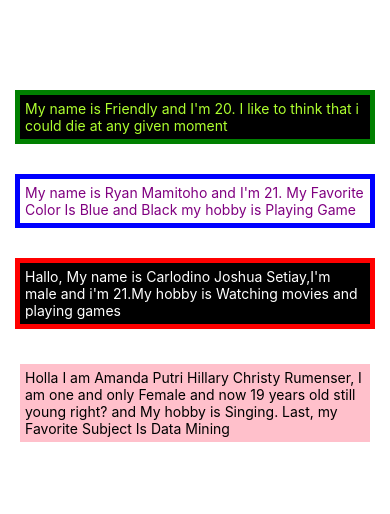
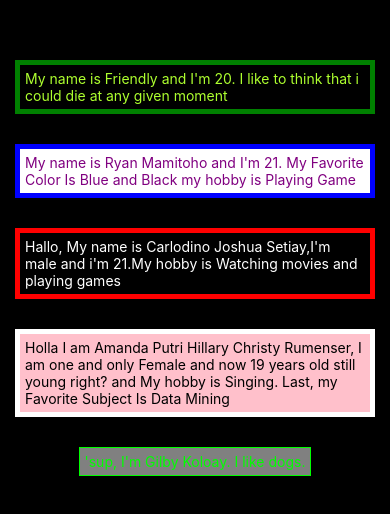
Before and after one commit to RumenserAmanda/Mobile-Programming, a React Native app in the folder exercise_06/: screen / in a window 390 px wide. Shown: the part 154-668 px from the top of the page. Built offline with nearby package versions, Linux system fonts and the light colour scheme.

Commit message:
Added /components/Gilby.js & edited App.js

```diff
--- a/exercise_06/App.js
+++ b/exercise_06/App.js
@@ -4,11 +4,12 @@ import Friendlyyyyy from './components/Friendly';
 import RyanM from './components/Ryan';
 import Carlodinoooo from './components/Carlodino';
 import Amanda from './components/Amanda';
+import Gil from './components/Gilby';
 
 const style = StyleSheet.create({
   View: {
     flex: 1,
-    backgroundColor: 'white',
+    backgroundColor: 'black',
     alignItems: 'center',
     justifyContent: 'center',
   },
@@ -40,6 +41,11 @@ export default function App() {
       age: 19,
       favesubject: 'Data Mining'
     },
+    Gilby: {
+      fName: 'Gilby',
+      lName: 'Koloay',
+      bio: "I like dogs.",
+    }
   });
 
   return (
@@ -48,6 +54,7 @@ export default function App() {
       <RyanM props={state.Ryan} />
       <Carlodinoooo props={state.Carlodino} />
       <Amanda props={state.Ketua}/>
+      <Gil props={state.Gilby} />
     </View>
   );
 }
--- /dev/null
+++ b/exercise_06/components/Gilby.js
@@ -0,0 +1,24 @@
+import React from 'react';
+import {StyleSheet, View, Text} from 'react-native';
+
+const styles = StyleSheet.create({
+  View: {
+    backgroundColor: 'grey',
+    alignItems: 'center',
+    margin: 15,
+    padding: 5,
+    borderWidth: 1,
+    borderColor: 'lime',
+  },
+  Text: {
+    color: 'lime',
+  },
+});
+
+export default function Gilby({props}) {
+  return (
+    <View style={styles.View}>
+      <Text style={styles.Text}>'sup, I'm {props.fName} {props.lName}. {props.bio}</Text>
+    </View>
+  );
+}
```
